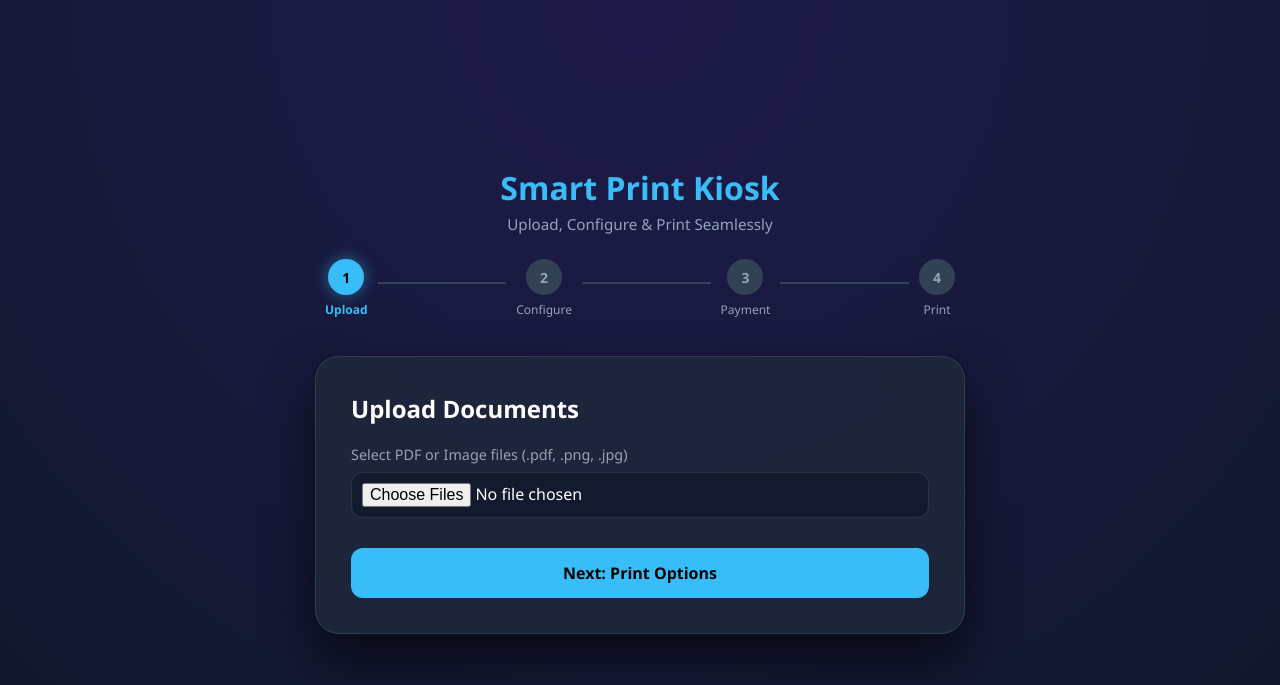
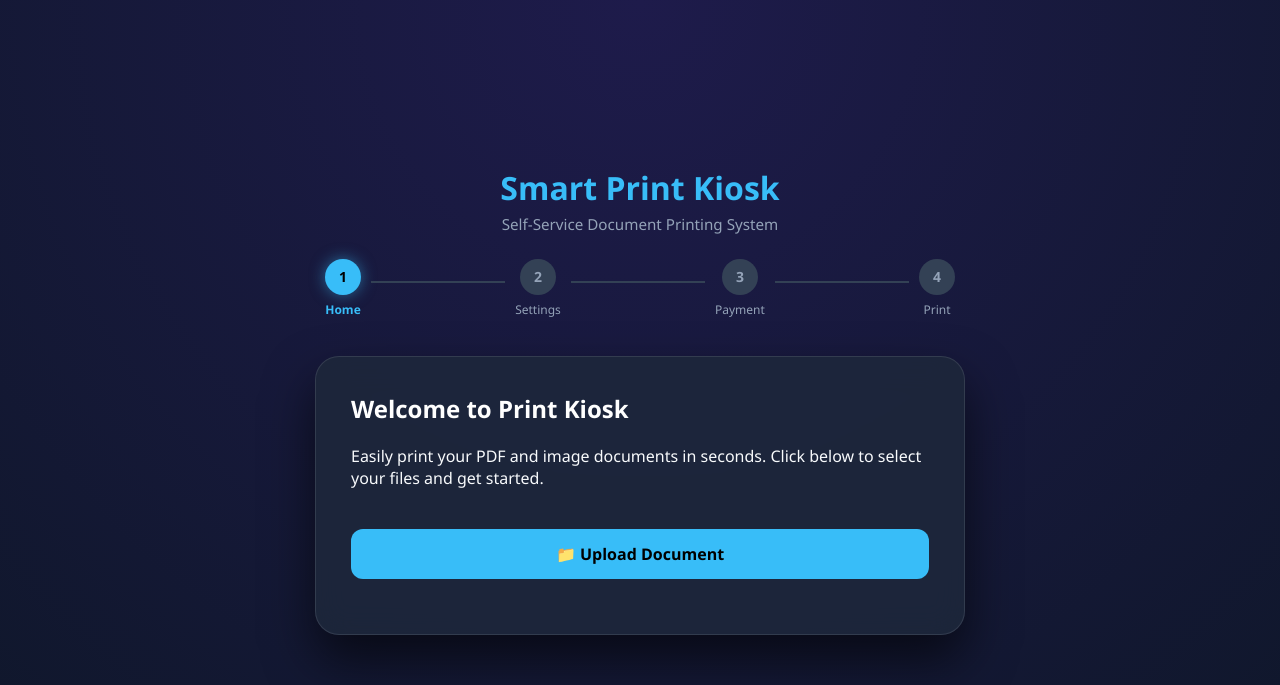
Before and after one commit to Sahilsaware/campus-print, a Flask app: page / in a window 1280 px wide. Shown: the top 685 px of the page. Run offline with Flask 3, Linux system fonts and the light colour scheme; some libraries are stand-ins or nearby versions.

Commit message:
Update index.html

```diff
--- a/templates/index.html
+++ b/templates/index.html
@@ -12,13 +12,13 @@
 <div class="kiosk-container">
     <div class="header-section">
         <h1>Smart Print Kiosk</h1>
-        <p>Upload, Configure & Print Seamlessly</p>
+        <p>Self-Service Document Printing System</p>
     </div>
 
     <div class="step-tracker">
-        <div class="step-node active" id="node-1"><span>1</span><label>Upload</label></div>
+        <div class="step-node active" id="node-1"><span>1</span><label>Home</label></div>
         <div class="step-line"></div>
-        <div class="step-node" id="node-2"><span>2</span><label>Configure</label></div>
+        <div class="step-node" id="node-2"><span>2</span><label>Settings</label></div>
         <div class="step-line"></div>
         <div class="step-node" id="node-3"><span>3</span><label>Payment</label></div>
         <div class="step-line"></div>
@@ -26,19 +26,21 @@
     </div>
 
     <div class="kiosk-card">
-        <!-- Step 1: File Upload -->
+        <!-- Step 1: Info & Upload Trigger -->
         <div class="step-content active" id="step-1">
-            <h2>Upload Documents</h2>
-            <div class="form-group drop-zone">
-                <label>Select PDF or Image files (.pdf, .png, .jpg)</label>
-                <input type="file" id="file-input" multiple accept=".pdf,.png,.jpg,.jpeg">
+            <h2>Welcome to Print Kiosk</h2>
+            <p class="info-text">Easily print your PDF and image documents in seconds. Click below to select your files and get started.</p>
+
+            <div class="form-group" style="margin-top: 30px;">
+                <input type="file" id="file-input" multiple accept=".pdf,.png,.jpg,.jpeg" style="display: none;" onchange="handleFileSelection()">
+                <button class="btn" onclick="document.getElementById('file-input').click()">📁 Upload Document</button>
             </div>
-            <button class="btn" onclick="goToStep2()">Next: Print Options</button>
         </div>
 
-        <!-- Step 2: Configuration (Discount Removed) -->
+        <!-- Step 2: Advanced Print Settings (Real Printer Dialogue Options + Back Button) -->
         <div class="step-content" id="step-2">
             <h2>Print Settings</h2>
+
             <div class="form-group">
                 <label>Color Mode</label>
                 <select id="color-mode" onchange="calculatePrice()">
@@ -46,25 +48,58 @@
                     <option value="color">Color (₹10/page)</option>
                 </select>
             </div>
+
             <div class="form-group">
-                <label>Sides</label>
-                <select id="sides" onchange="calculatePrice()">
-                    <option value="single">Single-Sided</option>
-                    <option value="double">Double-Sided</option>
+                <label>Paper Size</label>
+                <select id="paper-size">
+                    <option value="A4">A4 (210 x 297 mm)</option>
+                    <option value="Letter">Letter (8.5 x 11 in)</option>
+                    <option value="Legal">Legal (8.5 x 14 in)</option>
                 </select>
             </div>
+
+            <div class="form-group">
+                <label>Orientation</label>
+                <select id="orientation">
+                    <option value="portrait">Portrait</option>
+                    <option value="landscape">Landscape</option>
+                </select>
+            </div>
+
+            <div class="form-group">
+                <label>Sides / Layout</label>
+                <select id="sides">
+                    <option value="single">Print on 1 Side</option>
+                    <option value="double">Print on Both Sides (Duplex)</option>
+                </select>
+            </div>
+
+            <div class="form-group">
+                <label>Pages per Sheet</label>
+                <select id="pages-per-sheet">
+                    <option value="1">1 Page per sheet</option>
+                    <option value="2">2 Pages per sheet</option>
+                    <option value="4">4 Pages per sheet</option>
+                </select>
+            </div>
+
             <div class="form-group">
                 <label>Copies</label>
                 <input type="number" id="copies" value="1" min="1" onchange="calculatePrice()">
             </div>
+
             <div class="form-group">
-                <label>Page Range (e.g. 1-5, 8 or leave blank for all)</label>
+                <label>Page Range (e.g., 1-5, 8 or leave blank for all)</label>
                 <input type="text" id="page-range" placeholder="All pages" onchange="calculatePrice()">
             </div>
-            <button class="btn" onclick="goToStep3()">Next: Payment Summary</button>
+
+            <div class="btn-row">
+                <button class="btn secondary-btn" onclick="setStep(1)">Back</button>
+                <button class="btn" onclick="goToStep3()">Next: Summary</button>
+            </div>
         </div>
 
-        <!-- Step 3: Summary & Razorpay Payment -->
+        <!-- Step 3: Summary & Fixed Razorpay Payment -->
         <div class="step-content" id="step-3">
             <h2>Order Summary</h2>
             <div class="summary-box">
@@ -73,7 +108,11 @@
                 <div class="summary-row"><span>Copies:</span><span id="summary-copies">1</span></div>
                 <div class="summary-row total-price"><span>Total Amount:</span><span id="summary-total">₹0</span></div>
             </div>
-            <button class="btn pay-btn" onclick="processPayment()">Pay with Razorpay & Print</button>
+
+            <div class="btn-row">
+                <button class="btn secondary-btn" onclick="setStep(2)">Back</button>
+                <button class="btn pay-btn" onclick="processPayment()">Pay with Razorpay & Print</button>
+            </div>
         </div>
 
         <!-- Step 4: Status -->
@@ -100,12 +139,9 @@
         }
     }
 
-    async function goToStep2() {
+    async function handleFileSelection() {
         const files = document.getElementById('file-input').files;
-        if (files.length === 0) {
-            alert('Please select at least one file.');
-            return;
-        }
+        if (files.length === 0) return;
 
         const formData = new FormData();
         for (let i = 0; i < files.length; i++) {
@@ -118,7 +154,7 @@
             if (res.ok) {
                 totalDetectedPages = data.total_pages;
                 calculatePrice();
-                setStep(2);
+                setStep(2); // Automatically move to settings after file selection
             } else {
                 alert(data.error || 'Failed to analyze files.');
             }
@@ -156,8 +192,6 @@
         computedPagesToPrint = parsePageRange(pageRangeStr, totalDetectedPages);
 
         let baseRate = colorMode === 'color' ? 10.0 : 2.0;
-        // Discount logic completely removed as requested
-
         finalCalculatedCost = Math.ceil(computedPagesToPrint * baseRate * copies);
 
         document.getElementById('summary-pages').innerText = totalDetectedPages;
@@ -172,16 +206,25 @@
     }
 
     function processPayment() {
-        // Razorpay Integration Test Modal
+        // Correct Razorpay integration setup with fallback
+        if (finalCalculatedCost <= 0) {
+            sendToPrinter();
+            return;
+        }
+
         var options = {
-            "key": "rzp_test_mockkey", // Test key or replace with live key
-            "amount": finalCalculatedCost * 100, // Amount in paise
+            "key": "rzp_test_1234567890abcdef", // Valid test format string
+            "amount": finalCalculatedCost * 100,
             "currency": "INR",
             "name": "Smart Print Kiosk",
-            "description": "Document Printing Charges",
+            "description": "Document Printing Fee",
             "handler": function (response){
-                // Payment successful, trigger printing
                 sendToPrinter();
+            },
+            "modal": {
+                "ondismiss": function(){
+                    // Optional: handle if user closes popup
+                }
             },
             "prefill": {
                 "name": "College Student",
@@ -195,9 +238,13 @@
 
         try {
             var rzp1 = new Razorpay(options);
+            rzp1.on('payment.failed', function (response){
+                alert("Payment failed: " + response.error.description);
+            });
             rzp1.open();
         } catch (err) {
-            // Fallback if network blocks razorpay script
+            // Fallback if network blocks or script fails to load
+            console.warn("Razorpay popup failed, proceeding via direct print trigger.");
             sendToPrinter();
         }
     }
@@ -217,7 +264,7 @@
             const data = await res.json();
 
             if (res.ok) {
-                document.getElementById('status-text').innerText = "Payment successful! Printing started, please collect your pages.";
+                document.getElementById('status-text').innerText = "Payment & Print successful! Please collect your pages from the tray.";
             } else {
                 document.getElementById('status-text').innerText = "Printing error: " + (data.error || "Unknown error");
             }
```
